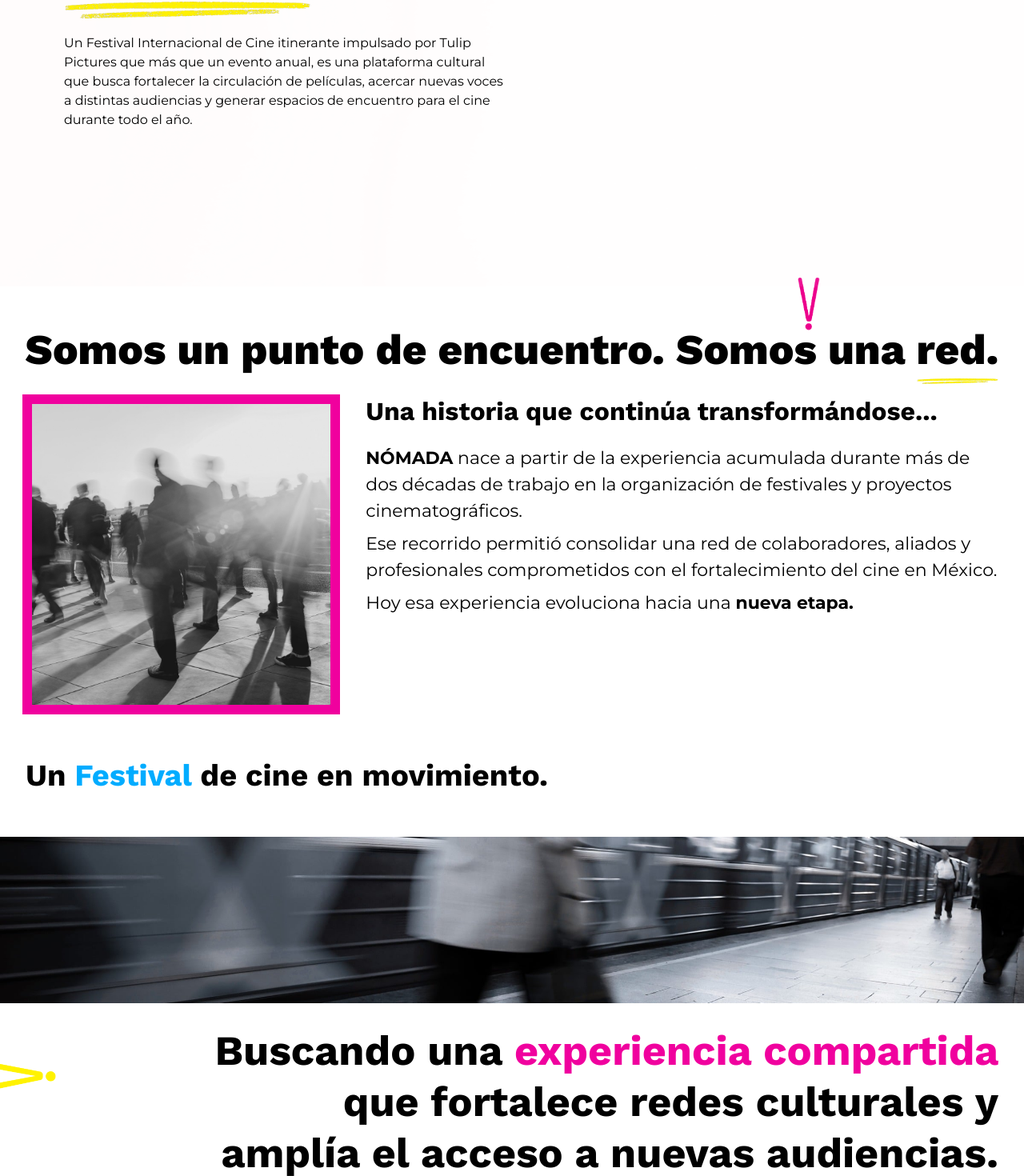
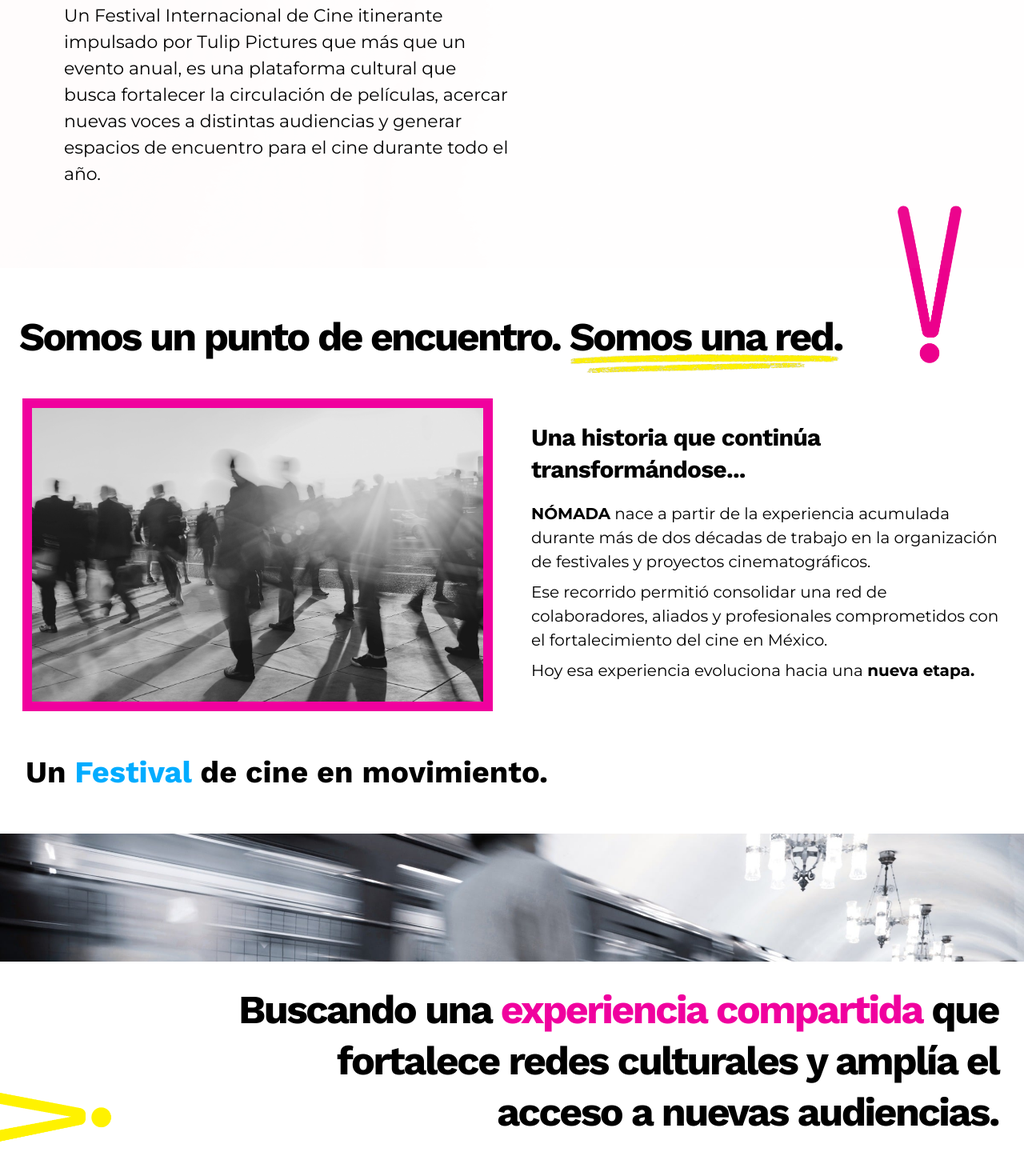
Before and after one commit to LVTDev/nomada, a Next.js app: page / in a window 1280 px wide. Shown: the part 1318-2788 px from the top of the page at 80% size. Built offline with nearby package versions, Linux system fonts and the light colour scheme.

Commit message:
fix: making closer to pixel perfect

```diff
--- a/components/BottomGridHome.tsx
+++ b/components/BottomGridHome.tsx
@@ -11,7 +11,7 @@ const BottomGridHome = () => {
     { name: "comunidad", image: "/comunidad.jpg", color: "blue" },
   ];
   return (
-    <div>
+    <div className="lg:mt-20">
       <p className="text-yellow"></p>
       <div className="grid md:grid-cols-2 lg:grid-cols-3 items-center gap-y-3.5">
         {info.map((inf, i) => (
@@ -38,7 +38,7 @@ const BottomGridHome = () => {
           </div>
         ))}
       </div>
-      <p className="text-center  mb-10 text-[18px] lg:text-[38px]  my-10 font-work-sans font-bold ">
+      <p className="text-center uppercase tracking-tight leading-12  mb-10 text-[18px] lg:text-[48px]  my-10 lg:my-20 font-work-sans font-bold ">
         Próximamente | Agenda de <br />
         Actividades 2026–2027
       </p>
--- a/components/EncuentroHome.tsx
+++ b/components/EncuentroHome.tsx
@@ -5,28 +5,28 @@ const EncuentroHome = () => {
   return (
     <div className="relative">
       <Image
-        className="mb-3 absolute -top-3 -z-10 right-[20%] rotate-180"
-        width={82 / 3}
-        height={202 / 3}
+        className="mb-3 absolute -top-20 -z-10 right-[6%] rotate-180 scale-30 lg:scale-100"
+        width={82 }
+        height={202}
         src={`/logo1.png`}
         alt="colored line"
       />
 
-      <p className="text-center lg:text-[53px] text-[38px] pt-10 pb-4  font-work-sans font-extrabold">
-        Somos un punto de encuentro. <br className="lg:hidden" /> Somos una {" "}
+      <p className="text-center ml-6 lg:text-left lg:text-[50px] text-[38px] pt-12 pb-10  font-work-sans font-bold tracking-[-2.85px]">
+        Somos un punto de encuentro. <br className="lg:hidden" />
         <span className="relative">
-          red.
+          Somos una red.
           <Image
             width={338}
             height={24}
-            className="absolute -bottom-3 left-0 "
+            className="absolute -bottom-4 left-0 "
             src={"/yellowLines.png"}
             alt="yellow lines"
           />
         </span>{" "}
       </p>
-      <div className="lg:flex lg:gap-8 px-7">
-        <div className="w-3/4 mx-auto max-w-[400px] lg:w-1/3 h-[50vh] relative">
+      <div className="lg:flex lg:items-center lg:gap-12 px-7">
+        <div className="lg:w-1/2  mx-auto aspect-[503/335] relative">
           <Image
             fill
             alt=""
@@ -34,21 +34,21 @@ const EncuentroHome = () => {
             className="object-cover  border-pink border-12"
           />
         </div>
-        <div className="lg:w-2/3">
-          <p className="text-2xl mt-8 lg:mt-0 lg:text-[32px] font-bold text-center lg:text-left font-work-sans mb-5">
+        <div className="lg:w-1/2">
+          <p className="text-2xl mt-8 lg:mt-0 lg:text-[30px] font-bold text-center lg:text-left font-work-sans mb-5 tracking-tight">
             Una historia que continúa transformándose...{" "}
           </p>
-          <p className="font-montserrat mb-2 lg:text-[22px]">
+          <p className="font-montserrat mb-2 lg:text-[20px]">
             <span className="font-bold">NÓMADA</span> nace a partir de la
             experiencia acumulada durante más de dos décadas de trabajo en la
             organización de festivales y proyectos cinematográficos.
           </p>
-          <p className="font-montserrat mb-2 lg:text-[22px]">
+          <p className="font-montserrat mb-2 lg:text-[20px]">
             Ese recorrido permitió consolidar una red de colaboradores, aliados
             y profesionales comprometidos con el fortalecimiento del cine en
             México.
           </p>
-          <p className="font-montserrat mb-2 lg:text-[22px]">
+          <p className="font-montserrat mb-2 lg:text-[20px]">
             Hoy esa experiencia evoluciona hacia una{" "}
             <span className="font-bold">nueva etapa.</span>
           </p>
--- a/components/ExperenciaHome.tsx
+++ b/components/ExperenciaHome.tsx
@@ -4,42 +4,44 @@ import React from "react";
 const ExperenciaHome = () => {
   return (
     <div className="font-montserrat relative overflow-hidden">
-      <div className="relative w-full h-32 lg:h-52">
+      <div className="relative w-full h-32 lg:h-40">
         <Image
           alt=""
           src={"/movimento.jpg"}
           fill
-          className="object-cover object-[2%]"
+          className="object-cover [object-position:50%_16%]"
         />
       </div>
-      <p className="text-[22px] px-1 pt-8 lg:text-[52px] leading-8 lg:leading-16 lg:w-4/5 lg:ml-auto font-bold text-right lg:pr-8 font-work-sans lg:py-7">
+      <p className="text-[22px] px-1 pt-8 lg:text-[50px] leading-8 lg:leading-16 lg:w-4/5 lg:ml-auto font-bold text-right lg:pr-8 font-work-sans lg:py-7 tracking-tighter">
         Buscando una <span className="text-pink">experiencia compartida</span>{" "}
         que fortalece redes culturales y amplía el acceso a nuevas audiencias.
       </p>
-      <p className="text-[20px] font-semibold my-5 px-3 lg:px-12">
+      <div className="lg:ml-10  lg:max-w-[75%]">
+        <p className="text-[20px] tracking-tight font-semibold my-5 px-3 lg:px-12">
           Una manera distinta de construir comunidad...
         </p>
-      <p className="mb-5 px-3 lg:px-12 text-[20px]">
+        <p className="mb-5 tracking-tight px-3 lg:px-12 text-[20px]">
           Cada territorio posee una identidad propia, una historia distinta y
           formas particulares de relacionarse con el cine.
         </p>
-      <p className="mb-5 px-3 lg:px-12 text-[20px]">
-        Por ello, <span className="font-bold">NÓMADA</span> desarrolla un modelo
-        flexible que permite adaptar sus actividades a diferentes contextos,
-        estableciendo alianzas con universidades, cineclubes, centros
-        culturales, museos y organizaciones locales.
+        <p className="mb-5 tracking-tight px-3 lg:px-12 text-[20px]">
+          Por ello, <span className="font-bold">NÓMADA</span> desarrolla un
+          modelo flexible que permite adaptar sus actividades a diferentes
+          contextos, estableciendo alianzas con universidades, cineclubes,
+          centros culturales, museos y organizaciones locales.
         </p>
+      </div>
       <Image
-        className="mb-3 absolute top-[28%] lg:top-[38%]  left-0 rotate-90"
-        width={82 / 2}
-        height={202 / 2}
+        className="mb-3 absolute top-[18%]  lg:top-[38%] -left-6  lg:left-0 rotate-90 scale-30 lg:scale-100"
+        width={82}
+        height={202}
         src={`/logo2.png`}
         alt="colored line"
       />{" "}
       <Image
-        className="mb-3 absolute bottom-[2%] lg:bottom-[6%]  right-[1%]  rotate-270"
-        width={82 / 2}
-        height={202 / 2}
+        className="mb-3 absolute bottom-[2%] lg:bottom-[6%]  -right-8 lg:right-[1%]  rotate-270 scale-30 lg:scale-100"
+        width={82}
+        height={202}
         src={`/logo3.png`}
         alt="colored line"
       />
--- a/components/Header.tsx
+++ b/components/Header.tsx
@@ -4,17 +4,12 @@ import Image from "next/image";
 
 const Header = () => {
   return (
-    <div className="justify-between flex bg-white py-3 lg:px-8 items-center">
+    <div className="justify-between flex bg-white py-2 lg:px-8 items-center">
       <LogoHeader />
 
-      <div className="relative w-[85px] h-[36px]">
-
-      <Image
-        src={"/Tulip_logo.jpg"}
-        fill
-        alt="Logo tulip"
-        />
-        </div>
+      <div className="relative w-[70px] h-[28px]">
+        <Image src={"/Tulip_logo.jpg"} fill alt="Logo tulip" />
+      </div>
     </div>
   );
 };
--- a/components/Hero.tsx
+++ b/components/Hero.tsx
@@ -19,7 +19,7 @@ const Hero = () => {
           />
         </div>
       </div>
-      <div className='min-h-screen overflow-hidden  bg-[url("/bgSection2.jpg")]  bg-no-repeat bg-fill bg-left text-black flex flex-col justify-center px-6 lg:px-20 relative'>
+      <div className='min-h-screen overflow-hidden  lg:pt-20  bg-[url("/bgSection2.jpg")]  bg-no-repeat bg-fill bg-left text-black flex flex-col justify-center px-6 lg:px-20 relative'>
         {/* <img
           src="/whiteFilter.png"
           alt=""
@@ -36,7 +36,7 @@ const Hero = () => {
             <br className="hidden lg:block" />
             de entender el <br  className="hidden lg:block"/>
             cine, <span className="text-pink">LA INDUSTRIA</span>,
-            <br className="hidden lg:block" />
+            <br className="hidden lg:block" />{' '}
             el territorio y la
             <br className="hidden lg:block"/>
             <span className="relative">
@@ -50,7 +50,7 @@ const Hero = () => {
               />
             </span>
           </p>
-          <p className="font-montserrat mt-10 pb-10">
+          <p className="font-montserrat mt-10 pb-10 text-[22px]">
             Un Festival Internacional de Cine itinerante impulsado por Tulip
             Pictures que más que un evento anual, es una plataforma cultural que
             busca fortalecer la circulación de películas, acercar nuevas voces a
--- a/components/LogoHeader.tsx
+++ b/components/LogoHeader.tsx
@@ -4,17 +4,18 @@ import React from "react";
 
 const LogoHeader = () => {
   return (
-    <Link href={'/'} className="flex">
+    <Link href={"/"} className="flex">
       <Image
         src="/logo1.png"
-        height={53}
-        width={21}
+        height={53 / 1.4}
+        width={21 / 1.4}
         alt="logo part 1"
+        className="mr-2"
       />
       <Image
         src="/logo2.png"
-        height={53}
-        width={21}
+        height={53 / 1.4}
+        width={21 / 1.4}
         alt="logo part 1"
       />
     </Link>
```
Also changed, not shown: components/Footer.tsx (+32 -12 lines), public/Tulip_Blanco.png (added). Lines whose indentation alone changed are shown as unchanged.
